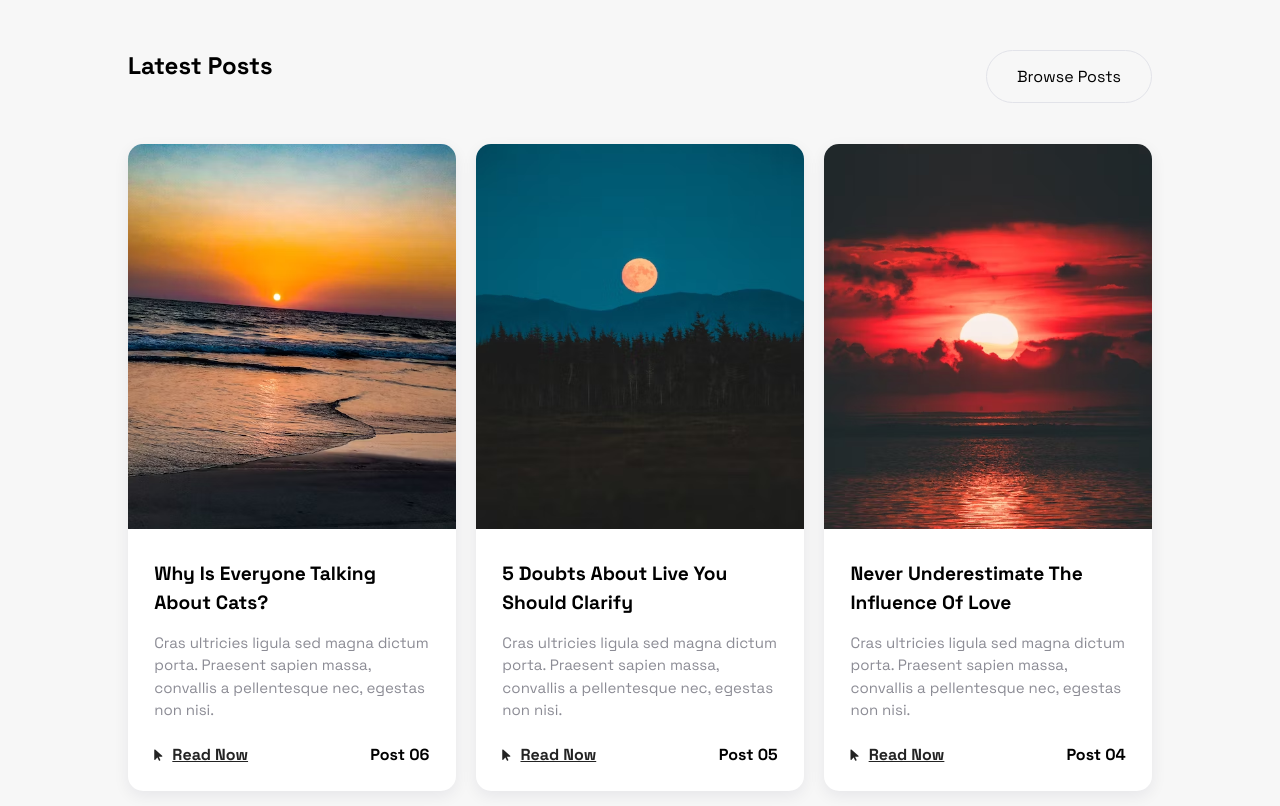
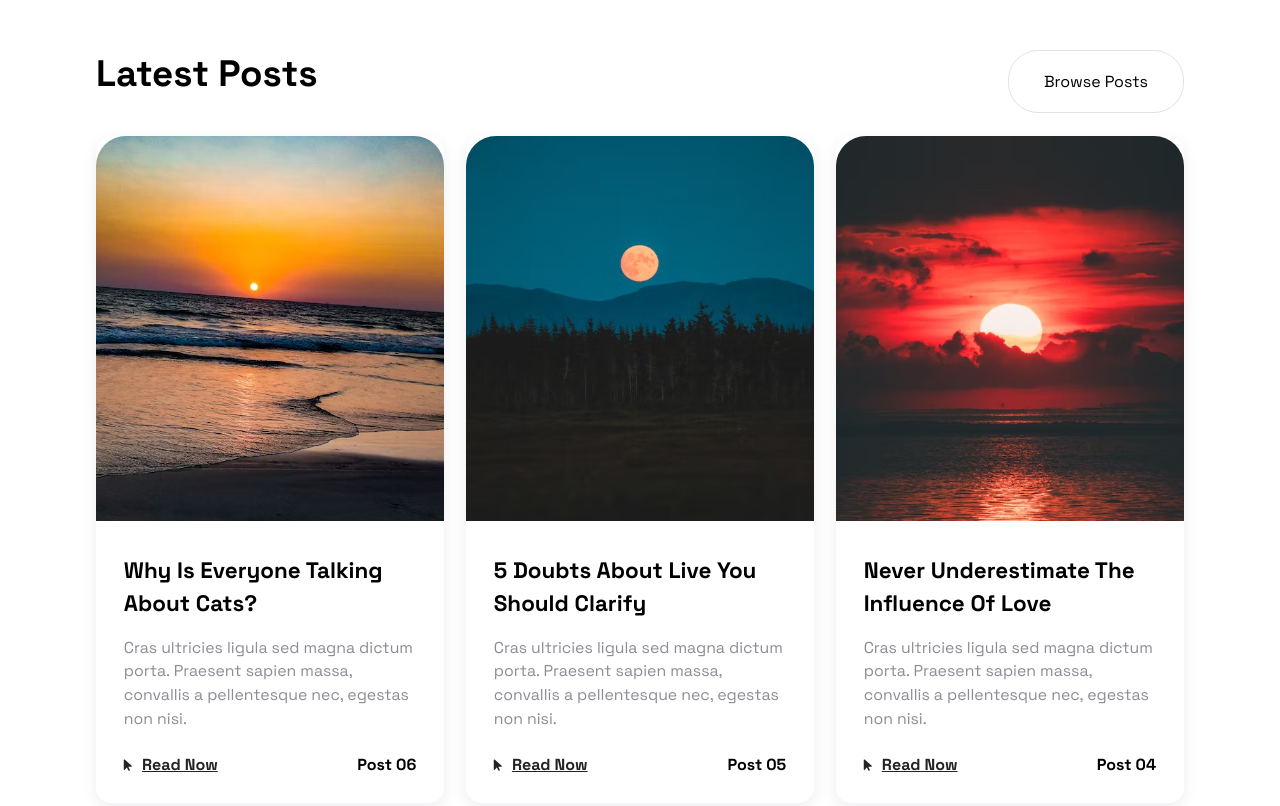
Before and after one commit to onuorachidimma/html-cards, a plain HTML site: page index.html in a window 1280 px wide. Shown: the top 806 px of the page. Drawn offline with Linux system fonts and the light colour scheme.

Commit message:
resized the fonts, margins and paddings

```diff
--- a/assets/css/styles.css
+++ b/assets/css/styles.css
@@ -5,12 +5,13 @@
 }
 
 body{
-    background-color: #f7f7f7;
+    background-color: white;
 }
 
 .card-shadow{
     box-shadow: 0 5px 16px 0 rgba(8, 15, 52, 0.07) !important;
     transition: all 300ms ease, transform 300ms ease, -webkit-transform 300ms ease;
+
 }
 
 .card-shadow img{
@@ -19,7 +20,7 @@ body{
 
 .containerise{
     margin: auto;
-    width: 80%;
+    width: 85%;
     padding-bottom: 10%;
 }
 
@@ -45,8 +46,8 @@ body{
     width: 100%;
     height: 385px;
     object-fit: cover;
-    border-top-right-radius: 15px;
-    border-top-left-radius: 15px;
+    border-top-right-radius: 30px;
+    border-top-left-radius: 30px;
 }
 
 .browse-posts{
@@ -54,7 +55,7 @@ body{
     border: solid 1px #e2e3e9;
     border-radius: 30px;
     /* padding: 15px; */
-    padding: 15px 30px;
+    padding: 20px 35px;
     /* padding-top: ;
     padding-bottom: ;
     padding-left: ;
@@ -64,12 +65,23 @@ body{
 
 .about-post{
     padding: 8%;
+    transition: transform 0.3s;
 }
 
 .about-post > h2{
-    font-size: 1.2rem;
+    font-size: 1.4rem;
     line-height: 1.5;
 }
+
+.post > h1{
+    font-size: 2.3rem;
+}
+
+.post{
+    margin-bottom: 23px;
+}
+
+
 
 #profile-card-section img{
     height: 200px;
@@ -87,7 +99,7 @@ body{
 
 .post-excerpt{
     color: #8c8c95;
-    font-size: 0.94rem;
+    font-size: 0.99rem;
     line-height: 1.5;
 }
 
@@ -175,10 +187,15 @@ i{
     font-size: 13px;
 }
 
+.browse-posts:hover{
+    background-color: #e2e3e9;
+    transform: translateY(-5px) scale(1);
+}
+
 .card-shadow:hover{
-    transform: translateY(-5px) scale(0.9);
+    transform: translateY(-5px) scale(1);
 }
 
 .card-shadow:hover img{
-    transform: scale(0.95);
+    transform: scale(1.0);
 }
--- a/index.html
+++ b/index.html
@@ -53,7 +53,7 @@
             </div>
         </div>
     </section>
-    <section id="profile-card-section">
+    <!-- <section id="profile-card-section">
         <div class="d-flex card-shadow p-10">
             <div class="w-40">
                 <img src="assets/images/profile pic.avif" alt="Profile Image" />
@@ -81,6 +81,6 @@
                 </div>
             </div>
         </div>
-    </section>
+    </section> -->
 </body>
 </html>
```
